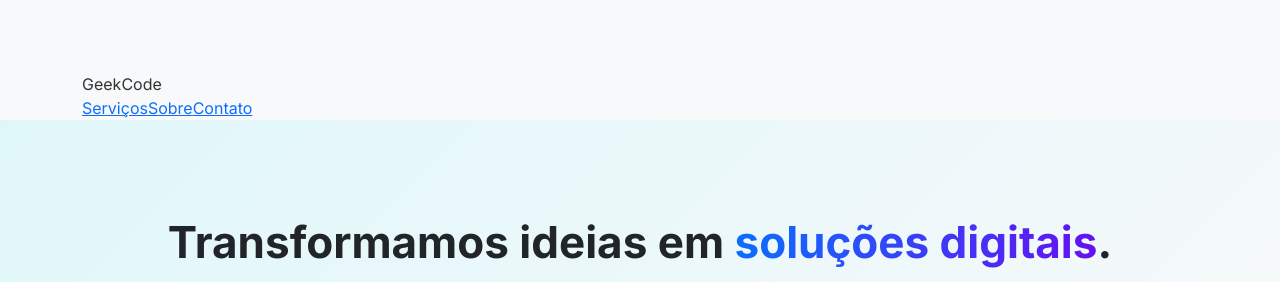
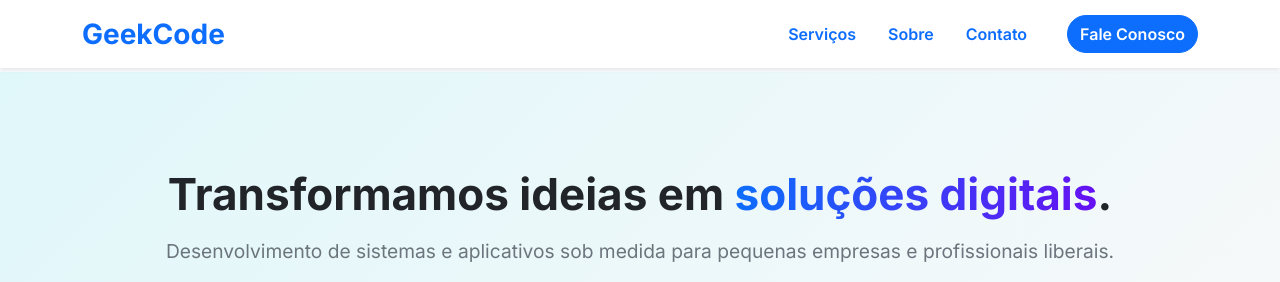
Before and after one commit to wallemtmsn/home, a plain HTML site: page index.html in a window 1280 px wide. Shown: the top 282 px of the page. Drawn offline with nearby package versions, Linux system fonts and the light colour scheme.

Commit message:
Update index.html

```diff
--- a/index.html
+++ b/index.html
@@ -9,14 +9,20 @@
   <script src="https://kit.fontawesome.com/a076d05399.js" crossorigin="anonymous"></script>
 </head>
 <body>
-  <header class="topbar">
+  <header class="navbar navbar-expand-lg bg-white shadow-sm fixed-top">
     <div class="container">
-      <div class="logo">GeekCode</div>
-      <nav class="nav">
-        <a href="#servicos">Serviços</a>
-        <a href="#sobre">Sobre</a>
-        <a href="#contato">Contato</a>
-      </nav>
+      <a class="navbar-brand fw-bold text-primary" href="#">GeekCode</a>
+      <button class="navbar-toggler" type="button" data-bs-toggle="collapse" data-bs-target="#navMenu">
+        <span class="navbar-toggler-icon"></span>
+      </button>
+      <div class="collapse navbar-collapse justify-content-end" id="navMenu">
+        <ul class="navbar-nav me-3 mb-2 mb-lg-0">
+          <li class="nav-item"><a class="nav-link text-primary fw-semibold" href="#servicos">Serviços</a></li>
+          <li class="nav-item"><a class="nav-link text-primary fw-semibold" href="#sobre">Sobre</a></li>
+          <li class="nav-item"><a class="nav-link text-primary fw-semibold" href="#contato">Contato</a></li>
+        </ul>
+        <a href="https://wa.me/5522998303157" class="btn btn-primary rounded-pill">Fale Conosco</a>
+      </div>
     </div>
   </header>
 
```
